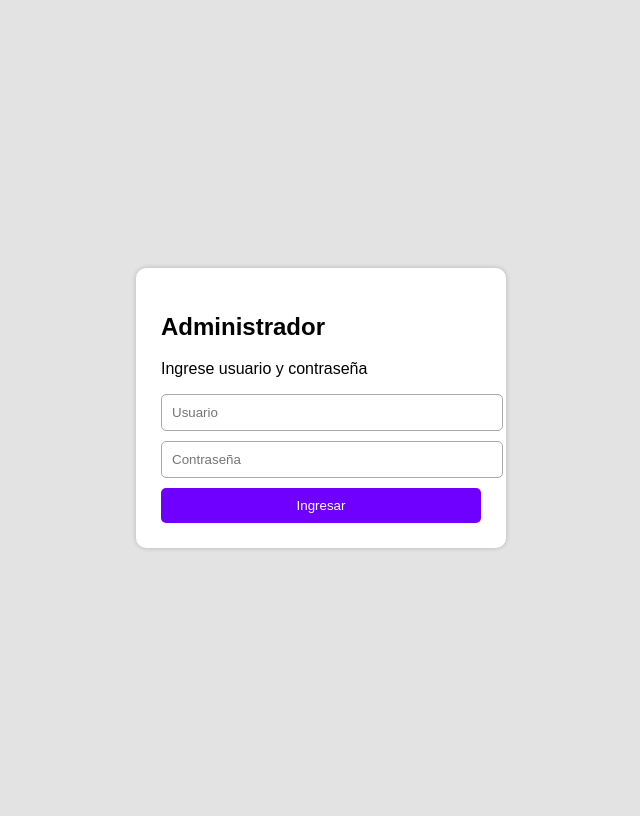
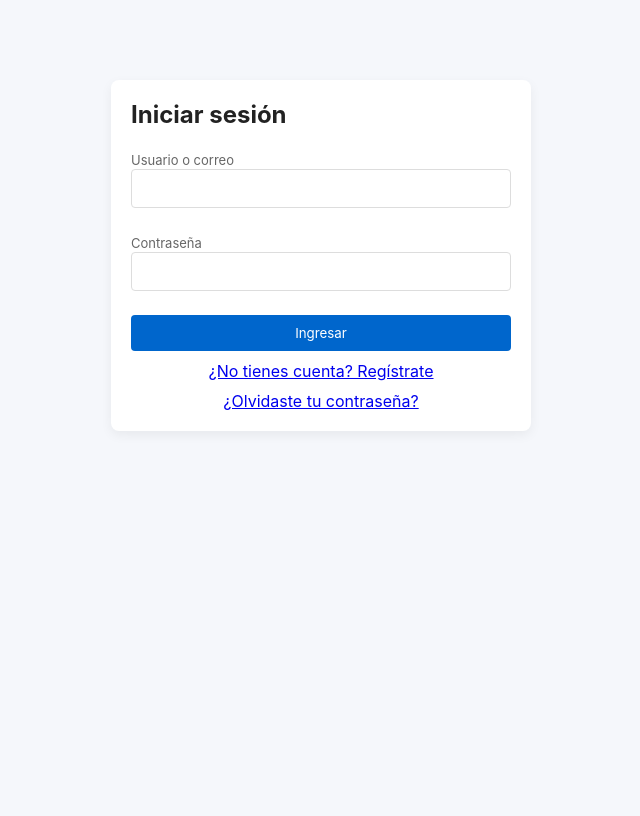
Before and after one commit to madarazed/evaluacion-final-david-garcia-covaleda, a PHP site: page / in a window 1280 px wide. Shown: the whole page, without its empty margins (319-959 px from the left). After the commit the page ends 410 px from the top, so only its background shows below. Run offline with PHP 8.4, Linux system fonts and the light colour scheme.

Commit message:
tercer commit

```diff
--- a/index.php
+++ b/index.php
@@ -1,158 +1,126 @@
 <?php
-// ===============================
-// LOGIN FALSO ANTES DE MOSTRAR TODO
-// ===============================
+// index.php - Login
 session_start();
+require_once 'conexion.php'; // tu archivo de conexión
 
-if (!isset($_SESSION['fake_admin_login'])) {
-    // Si no ha enviado el formulario, mostramos el login falso
-    if ($_SERVER['REQUEST_METHOD'] !== "POST") {
-        ?>
-        <!doctype html>
-        <html>
-        <head>
-            <meta charset="utf-8">
-            <title>Login Admin</title>
-            <style>
-                body {
-                    font-family: Arial;
-                    background: #e3e3e3;
-                    display: flex;
-                    justify-content: center;
-                    align-items: center;
-                    height: 100vh;
-                }
-                .login-box {
-                    background: white;
-                    padding: 25px;
-                    border-radius: 10px;
-                    width: 320px;
-                    box-shadow: 0 0 5px rgba(0,0,0,0.2);
-                }
-                input {
-                    width: 100%;
-                    padding: 10px;
-                    margin-bottom: 10px;
-                    border-radius: 5px;
-                    border: 1px solid #aaa;
-                }
-                button {
-                    width: 100%;
-                    padding: 10px;
-                    background: #6f00ff;
-                    border: none;
-                    color: white;
-                    border-radius: 5px;
-                    cursor: pointer;
-                }
-            </style>
-        </head>
-        <body>
-            <div class="login-box">
-                <h2>Administrador</h2>
-                <p>Ingrese usuario y contraseña</p>
-                <form method="POST">
-                    <input type="text" name="fake_user" placeholder="Usuario" required>
-                    <input type="password" name="fake_pass" placeholder="Contraseña" required>
-                    <button>Ingresar</button>
-                </form>
-            </div>
-        </body>
-        </html>
-        <?php
-        exit; // Evitamos que el index real cargue
+// Si ya está autenticado, redirigir según rol
+if (isset($_SESSION['rol'])) {
+    if ($_SESSION['rol'] === 'admin') {
+        header('Location: admin_home.php');
+        exit;
+    } else {
+        header('Location: dashboard_user.php');
+        exit;
     }
-
-    // Cualquier usuario/clave será aceptado
-    $_SESSION['fake_admin_login'] = true;
-    header("Location: index.php");
-    exit;
 }
 
-// ===============================
-// AHORA SE MUESTRA EL INDEX REAL
-// ===============================
-
-require_once "conexion.php";
-$msg = "";
-if (isset($_GET['msg'])) {
-    $msg = htmlspecialchars($_GET['msg']);
+// Generar token CSRF simple para el formulario (GET)
+if ($_SERVER['REQUEST_METHOD'] === 'GET') {
+    if (empty($_SESSION['csrf_token'])) {
+        $_SESSION['csrf_token'] = bin2hex(random_bytes(16));
+    }
 }
 
-// obtener usuarios
-$stmt = $mysqli->prepare("SELECT id, nombre, correo, saldo, creado_en FROM usuarios ORDER BY creado_en DESC");
-$stmt->execute();
-$result = $stmt->get_result();
-$usuarios = $result->fetch_all(MYSQLI_ASSOC);
-$stmt->close();
+// Procesar formulario (POST)
+$error = '';
+if ($_SERVER['REQUEST_METHOD'] === 'POST') {
+    // Verificar CSRF
+    if (!isset($_POST['csrf_token']) || !hash_equals($_SESSION['csrf_token'] ?? '', $_POST['csrf_token'])) {
+        $error = 'Token inválido. Recarga la página e intenta de nuevo.';
+    } else {
+        // Inputs
+        $input_usuario = trim($_POST['usuario'] ?? '');
+        $input_password = $_POST['password'] ?? '';
+
+        if ($input_usuario === '' || $input_password === '') {
+            $error = 'Por favor completa todos los campos.';
+        } else {
+            // Preparar consulta: buscar por usuario_login o por correo
+            $stmt = $conexion->prepare("SELECT id, usuario_login, password, rol, nombre FROM usuarios WHERE usuario_login = ? OR correo = ? LIMIT 1");
+            if ($stmt === false) {
+                $error = 'Error en la consulta. Revisa la conexión.';
+            } else {
+                $stmt->bind_param('ss', $input_usuario, $input_usuario);
+                $stmt->execute();
+                $res = $stmt->get_result();
+
+                if ($res && $res->num_rows === 1) {
+                    $row = $res->fetch_assoc();
+                    // Verificar contraseña hasheada
+                    if (password_verify($input_password, $row['password'])) {
+                        // Autenticación exitosa: inicializar sesión
+                        session_regenerate_id(true);
+                        $_SESSION['id'] = $row['id'];
+                        $_SESSION['rol'] = $row['rol'];
+                        $_SESSION['nombre'] = $row['nombre'];
+                        // Limpiar token CSRF para seguridad
+                        unset($_SESSION['csrf_token']);
+
+                        // Redirigir según rol
+                        if ($row['rol'] === 'admin') {
+                            header('Location: admin_home.php');
+                            exit;
+                        } else {
+                            header('Location: dashboard_user.php');
+                            exit;
+                        }
+                    } else {
+                        $error = 'Credenciales incorrectas.';
+                    }
+                } else {
+                    $error = 'Credenciales incorrectas.';
+                }
+                $stmt->close();
+            }
+        }
+    }
+}
 ?>
 <!doctype html>
-<html>
+<html lang="es">
 <head>
   <meta charset="utf-8">
-  <title>Administrador - Nequi</title>
+  <title>Nequi - Login</title>
+  <meta name="viewport" content="width=device-width,initial-scale=1">
+  <!-- Usa tu styles.css existente -->
   <link rel="stylesheet" href="styles.css">
+  <style>
+    /* Pequeño estilo de respaldo si no usas styles.css */
+    body{font-family:Arial,Helvetica,sans-serif;background:#f5f7fb;padding:20px}
+    .card{max-width:420px;margin:60px auto;padding:20px;border-radius:8px;background:#fff;box-shadow:0 4px 12px rgba(0,0,0,.06)}
+    .form-group{margin-bottom:12px}
+    input[type=text], input[type=password]{width:100%;padding:10px;border:1px solid #ddd;border-radius:4px}
+    button{width:100%;padding:10px;border:0;background:#0066cc;color:#fff;border-radius:4px;cursor:pointer}
+    .error{color:#b00020;margin-bottom:10px}
+    .small-link{display:block;text-align:center;margin-top:10px}
+  </style>
 </head>
 <body>
-  <div class="container">
-    <div class="header">
-      <div class="brand">
-        <div class="logo">Nequi</div>
-        <div>
-          <h1>Nequi (Admin)</h1>
-          <p class="lead">Panel administrativo</p>
-        </div>
-      </div>
-      <div class="small">Administrador</div>
-    </div>
+  <div class="card">
+    <h2 style="margin-top:0">Iniciar sesión</h2>
 
-    <div class="grid">
-      <div class="card">
-        <?php if($msg): ?>
-          <div class="<?php echo (strpos($msg,'Error')===0)?'error':'success'; ?>"><?php echo $msg; ?></div>
-        <?php endif; ?>
+    <?php if (!empty($error)): ?>
+      <div class="error"><?= htmlspecialchars($error) ?></div>
+    <?php endif; ?>
 
-        <h2>Usuarios</h2>
-        <?php if(count($usuarios) === 0): ?>
-          <p class="small">No hay usuarios aún. Usa "Crear usuario" a la derecha.</p>
-        <?php else: ?>
-          <table class="table">
-            <thead>
-              <tr>
-                <th>Nombre</th>
-                <th>Correo</th>
-                <th>Saldo</th>
-                <th>Creado</th>
-              </tr>
-            </thead>
-            <tbody>
-              <?php foreach($usuarios as $u): ?>
-                <tr>
-                  <td><?php echo htmlspecialchars($u['nombre']); ?></td>
-                  <td><?php echo htmlspecialchars($u['correo']); ?></td>
-                  <td>$ <?php echo number_format($u['saldo'],2,',','.'); ?></td>
-                  <td class="small"><?php echo $u['creado_en']; ?></td>
-                </tr>
-              <?php endforeach; ?>
-            </tbody>
-          </table>
-        <?php endif; ?>
+    <form method="post" action="index.php" autocomplete="off">
+      <input type="hidden" name="csrf_token" value="<?= htmlspecialchars($_SESSION['csrf_token'] ?? '') ?>">
 
-        <div class="footer">
-          <small>Panel simple — solo vista Administrador</small>
-        </div>
+      <div class="form-group">
+        <label for="usuario">Usuario o correo</label>
+        <input id="usuario" name="usuario" type="text" value="<?= isset($_POST['usuario']) ? htmlspecialchars($_POST['usuario']) : '' ?>" required>
       </div>
 
-      <aside class="card">
-        <h3>Acciones</h3>
-        <div class="menu">
-          <a href="crear_usuario.php">Crear usuario</a>
-          <a href="consignar.php">Consignar</a>
-          <a href="retirar.php">Retirar</a>
-          <a href="consultar.php">Consultar saldo / historial</a>
-        </div>
-      </aside>
-    </div>
+      <div class="form-group">
+        <label for="password">Contraseña</label>
+        <input id="password" name="password" type="password" required>
+      </div>
+
+      <button type="submit">Ingresar</button>
+    </form>
+
+    <a class="small-link" href="registro.php">¿No tienes cuenta? Regístrate</a>
+    <a class="small-link" href="forgot.php">¿Olvidaste tu contraseña?</a>
   </div>
 </body>
 </html>
```
Also changed, not shown: admin_home.php (added, +84 -0 lines), registro.php (added).
